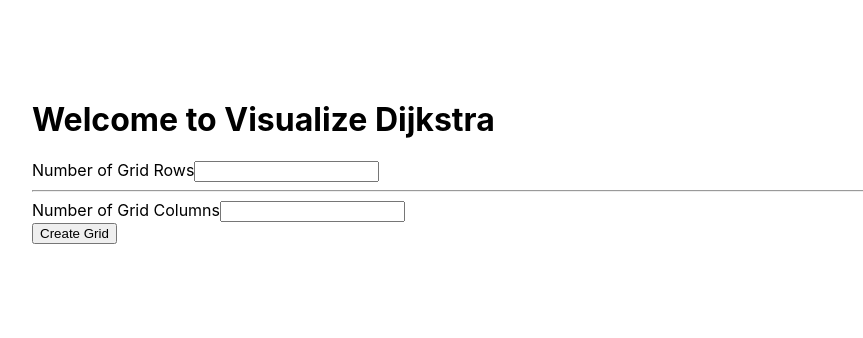
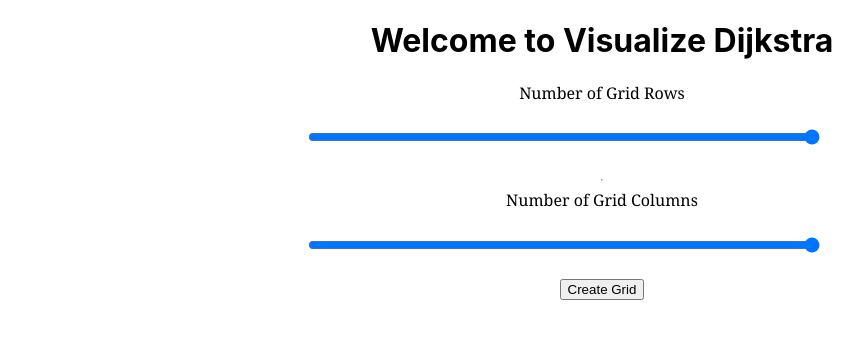
Before and after one commit to CorneliusOsei2/DijkstraVisualizer, a React (Create React App) app in the folder dijkstra-visualizer/: page / in a window 1280 px wide. Shown: the top 338 px of the page, without its empty margins (38-901 px from the left). Built offline with nearby package versions, Linux system fonts and the light colour scheme.

Commit message:
States added for start and end nodes.

```diff
--- a/dijkstra-visualizer/src/Components/Playground.jsx
+++ b/dijkstra-visualizer/src/Components/Playground.jsx
@@ -8,12 +8,10 @@ import Welcome from "./Welcome.jsx";
 import { gridHandler } from "../Scripts/GridNode.js"
 import { shortestPathAlgorithm } from "../Scripts/Dijkstra.js";
 import {animateGrid} from "../Scripts/Animations.js"
+import {wallNodeHandler} from "../Scripts/MouseEvents"
 
 // Styless
 import '../Styles/Playground.css'
-
-// Constants
-import {START_NODE_COL, START_NODE_ROW, END_NODE_COL, END_NODE_ROW} from '../Scripts/Constants'
 
 
 const Playground = () => {
@@ -22,79 +20,74 @@ const Playground = () => {
     const [welcome, setWelcome] = useState(true)
     const [numRows, setNumRows] = useState(15);
     const [numCols, setNumCols] = useState(40);
+    const [startRow, setStartRow] = useState(2)
+    const [startCol, setStartCol] = useState(2)
+    const [endRow, setEndRow] = useState(15)
+    const [endCol, setEndCol] = useState(15)
 
     // Create grid by changing state of nodes
     const createGrid = () => {
-        let resNodes = gridHandler(numRows, numCols);
+        let resNodes = gridHandler(numRows, numCols, startRow, startCol, endCol, endRow);
         setNodes(resNodes);
     }
 
-    // Set number of grid rows
+    /** Set number of grid rows */
     const numRowsHandler = (e) => {
         setNumRows(e.target.value)
     }
 
-    // Set number of grid cols
+    /** Set number of grid col */
     const numColsHandler = (e) => {
         setNumCols(e.target.value)
     }
 
-
-    /**
-     * Get all paths leading to the End node
-     */
+    /** Get all paths leading to the End node */
     const getPath = () => {
-        const start = nodes[START_NODE_ROW][START_NODE_COL];
-        const end = nodes[END_NODE_ROW][END_NODE_COL];
+        const start = nodes[startRow][startCol]; start.isStart = true;
+        const end = nodes[endRow][endCol]; end.isEnd = true;
+        console.log(start, end);
         const path = shortestPathAlgorithm(start, end, nodes)
         animateGrid(path);
-
     }
 
     /**
      * Handle mouse event listeners for drawing the walls
      */
-    const handleOnMouseDown = (row, col) => {
+    const onMouseDownHandler = (row, col) => {
         setCreateWall(!createWall);
         wallNodeHandler(nodes[row][col]);
     }
 
-    const handleOnMouseEnter = (row, col) => {
+    const onMouseEnterHandler = (row, col) => {
         if (createWall){
             wallNodeHandler(nodes[row][col]);
         }
     }
 
-    const handleOnMouseUp = (row, col) => {
+    const onMouseUpHandler = (row, col) => {
+        setCreateWall(false);
         wallNodeHandler(nodes[row][col]);
-        setCreateWall(false);
-    }
-    const wallNodeHandler = (node) => {
-        node.wall = true;
-        if (node.wall){
-            const nodeDiv = document.getElementById(`node-${node.row}-${node.col}`)
-            nodeDiv.className = 'node wall';
-        }
-
     }
 
     return (
-        <div className="grid">
+        <div className="playground">
 
             <button id={nodes.length === 0 ? `hide`: `begin`} onClick={getPath}>Click</button>
 
             {welcome ? <Welcome numRowsHandler = {numRowsHandler} numColsHandler = {numColsHandler} createGrid={createGrid} nodes={nodes}></Welcome> : null}
 
-
-
+            <div className="grid">
                 {nodes.map((row, rowId) => {
                     return <div>
                                 {row.map((node, nodeId) => {
                                     const {row, col, isStart, isEnd, wall} = node;
-                                return <Node id={nodeId} row={row} col={col} isStart={isStart} isEnd={isEnd} wall={wall} onMouseDown={() => handleOnMouseDown(row, col)} onMouseEnter={() => handleOnMouseEnter(row, col)} onMouseUp={() => handleOnMouseUp(row, col)} ></Node>}
+                                    return <Node id={nodeId} row={row} col={col} isStart={isStart} isEnd={isEnd} wall={wall} onMouseDown={() => onMouseDownHandler(row, col)} onMouseEnter={() => onMouseEnterHandler
+                                (row, col)} onMouseUp={() => onMouseUpHandler(row, col)} ></Node>}
                                     )}
                             </div>;
                 })}
+            </div>
+
         </div>
     )
 }
--- a/dijkstra-visualizer/src/Components/Welcome.jsx
+++ b/dijkstra-visualizer/src/Components/Welcome.jsx
@@ -1,10 +1,10 @@
 
-import '../Styles/Playground.css'
+import '../Styles/Welcome.css'
 
 function Welcome({ nodes, createGrid, numColsHandler, numRowsHandler }) {
 
     return (
-        <div id={nodes.length !== 0 ? `hide` : `begin`}>
+        <div id={nodes.length !== 0 ? `hide` : `begin`} className='welcome'>
 
             <div>
 
@@ -13,12 +13,12 @@ function Welcome({ nodes, createGrid, numColsHandler, numRowsHandler }) {
 
             <form>
                 <label htmlFor="num-rows">Number of Grid Rows</label>
-                <input id='num-rows' type="text" onChange={(e) => (numRowsHandler(e))} />
+                <input type="range" min="4" max="15" onChange={(e) => (numRowsHandler(e))}/>
 
                 <hr />
 
                 <label htmlFor="num-cols">Number of Grid Columns</label>
-                <input id='num-cols' type="text" onChange={(e) => (numColsHandler(e))} />
+                <input type="range" min="4" max="15" onChange={(e) => (numColsHandler(e))} />
             </form>
 
             <button onClick={createGrid}>Create Grid</button>
--- a/dijkstra-visualizer/src/Scripts/Animations.js
+++ b/dijkstra-visualizer/src/Scripts/Animations.js
@@ -6,6 +6,8 @@
  * which are in the path
  */
 const animateGrid = (path) => {
+    let beat = new Audio('../Media/Audio/wooden-stairs-2.mp3');
+
     for (let i = 0; i <= path.length; i++) {
         if (i === path.length) {
             setTimeout(() => {
@@ -17,7 +19,7 @@ const animateGrid = (path) => {
             const node = path[i];
             const nodeDiv = document.getElementById(`node-${node.row}-${node.col}`)
             nodeDiv.className = 'node visited';
-            console.log(nodeDiv)
+            beat.play();
         }, 10 * i);
         }
 }
--- a/dijkstra-visualizer/src/Scripts/Constants.js
+++ b/dijkstra-visualizer/src/Scripts/Constants.js
@@ -4,7 +4,6 @@ const START_NODE_ROW = 10;
 const START_NODE_COL = 10;
 const END_NODE_ROW =8;
 const END_NODE_COL  = 12;
-const ROWS = 15;
-const COLS = 40;
 
-export {START_NODE_COL, START_NODE_ROW, END_NODE_COL, END_NODE_ROW, ROWS, COLS};
+
+export {START_NODE_COL, START_NODE_ROW, END_NODE_COL, END_NODE_ROW};
--- a/dijkstra-visualizer/src/Scripts/GridNode.js
+++ b/dijkstra-visualizer/src/Scripts/GridNode.js
@@ -2,14 +2,14 @@ import {START_NODE_COL, START_NODE_ROW, END_NODE_COL, END_NODE_ROW} from "./Cons
 
 
 
-const gridHandler = (numRows, numCols) => {
+const gridHandler = (numRows, numCols, startRow, startCol, endCol, endRow) => {
     let resNodes = []
 
     for (let row = 0; row <= numRows; row++){
         let currentRow = [];
 
         for (let col=0; col<= numCols; col++){
-            currentRow.push(nodeHandler(row, col))
+            currentRow.push(nodeHandler(row, col, startRow, startCol, endCol, endRow))
         }
         resNodes.push(currentRow);
     }
@@ -17,12 +17,12 @@ const gridHandler = (numRows, numCols) => {
 }
 
 // Create Node-Object-Template and Set Properties
-const nodeHandler = (row, col) => {
+const nodeHandler = (row, col, startRow, startCol, endCol, endRow) => {
     const node = {
         row,
         col,
-        isStart: row === START_NODE_ROW && col === START_NODE_COL,
-        isEnd: row === END_NODE_ROW && col === END_NODE_COL,
+        isStart: row  === startRow && col === startCol ? true : false,
+        isEnd:  row  === endRow && col === endCol ? true : false,
         wall: false,
         distance: Infinity,
         previous: null,
--- a/dijkstra-visualizer/src/Scripts/MouseEvents.js
+++ b/dijkstra-visualizer/src/Scripts/MouseEvents.js
@@ -1,35 +1,11 @@
-import {START_NODE_COL, START_NODE_ROW, END_NODE_COL, END_NODE_ROW, ROWS, COLS} from './Constants'
 
 
-// Creates nested lists to be used for grid
-const gridHandler = () => {
-    let resNodes = []
-
-    for (let row = 0; row <= ROWS; row++){
-        let currentRow = [];
-
-        for (let col=0; col<= COLS; col++){
-            currentRow.push(nodeHandler(row, col))
-        }
-        resNodes.push(currentRow);
+const wallNodeHandler = (node) => {
+    node.wall = true;
+    if (node.wall){
+        const nodeDiv = document.getElementById(`node-${node.row}-${node.col}`)
+        nodeDiv.className = 'node wall';
     }
-    return resNodes;
 }
 
-// Create Node-Object-Template and Set Properties
-const nodeHandler = (row, col) => {
-    const node = {
-        row,
-        col,
-        isStart: row === START_NODE_ROW && col === START_NODE_COL,
-        isEnd: row === END_NODE_ROW && col === END_NODE_COL,
-        wall: false,
-        distance: Infinity,
-        previous: null,
-        visited: false
-
-    }
-    return node;
-}
-
-module.exports = {gridHandler}
+export {wallNodeHandler}
--- a/dijkstra-visualizer/src/Styles/Playground.css
+++ b/dijkstra-visualizer/src/Styles/Playground.css
@@ -1,5 +1,14 @@
+
+.playground{
+  display: flex;
+  flex-direction: column;
+}
+
+
 .grid {
-  margin: 100px 70px;
+  margin: auto;
+  margin-top: 10%;
+  background-image: url("https://wallpapercave.com/wp/ci1BoK6.jpg");
 }
 
 #hide {
--- /dev/null
+++ b/dijkstra-visualizer/src/Styles/Welcome.css
@@ -0,0 +1,31 @@
+
+.welcome{
+    width: 50%;
+    margin: auto;
+    text-align: center;
+}
+
+
+#hide {
+    display: none;
+  }
+
+  #begin{
+      display: block;
+  }
+
+form{
+    display: flex;
+    flex-direction: column;
+
+
+}
+label{
+    font-family: Georgia, 'Times New Roman', Times, serif;
+}
+
+input{
+    margin: auto;
+    margin: 4%;
+    width: 80%;
+}
--- a/dijkstra-visualizer/src/index.css
+++ b/dijkstra-visualizer/src/index.css
@@ -1,4 +1,6 @@
 body {
+  display: flex;
+  flex-direction: column;
   margin: 0;
   font-family: -apple-system, BlinkMacSystemFont, 'Segoe UI', 'Roboto', 'Oxygen',
     'Ubuntu', 'Cantarell', 'Fira Sans', 'Droid Sans', 'Helvetica Neue',
```
Also changed, not shown: 1 other file (tests, documents, lock files or other folders). Lines whose indentation alone changed are shown as unchanged.
